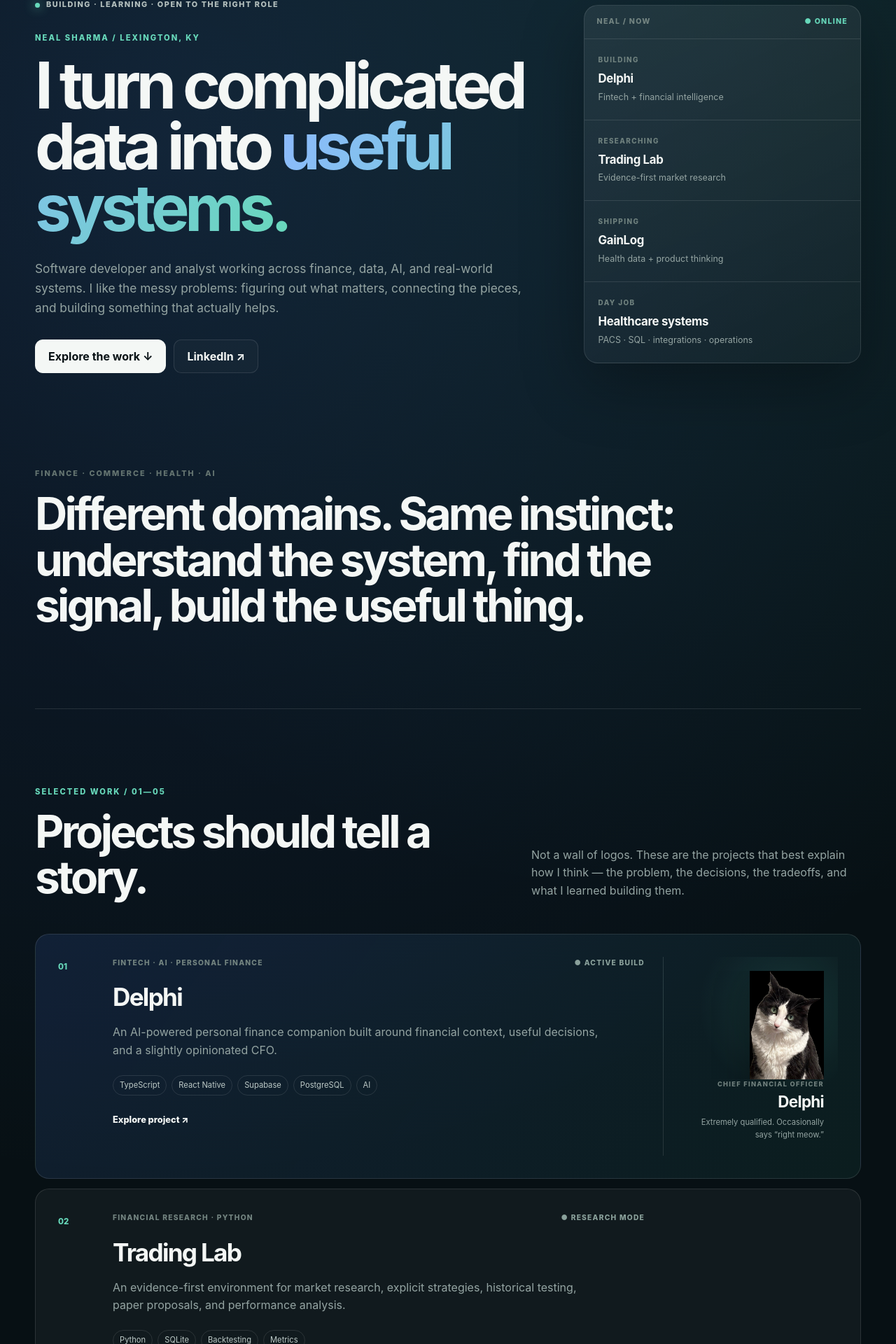
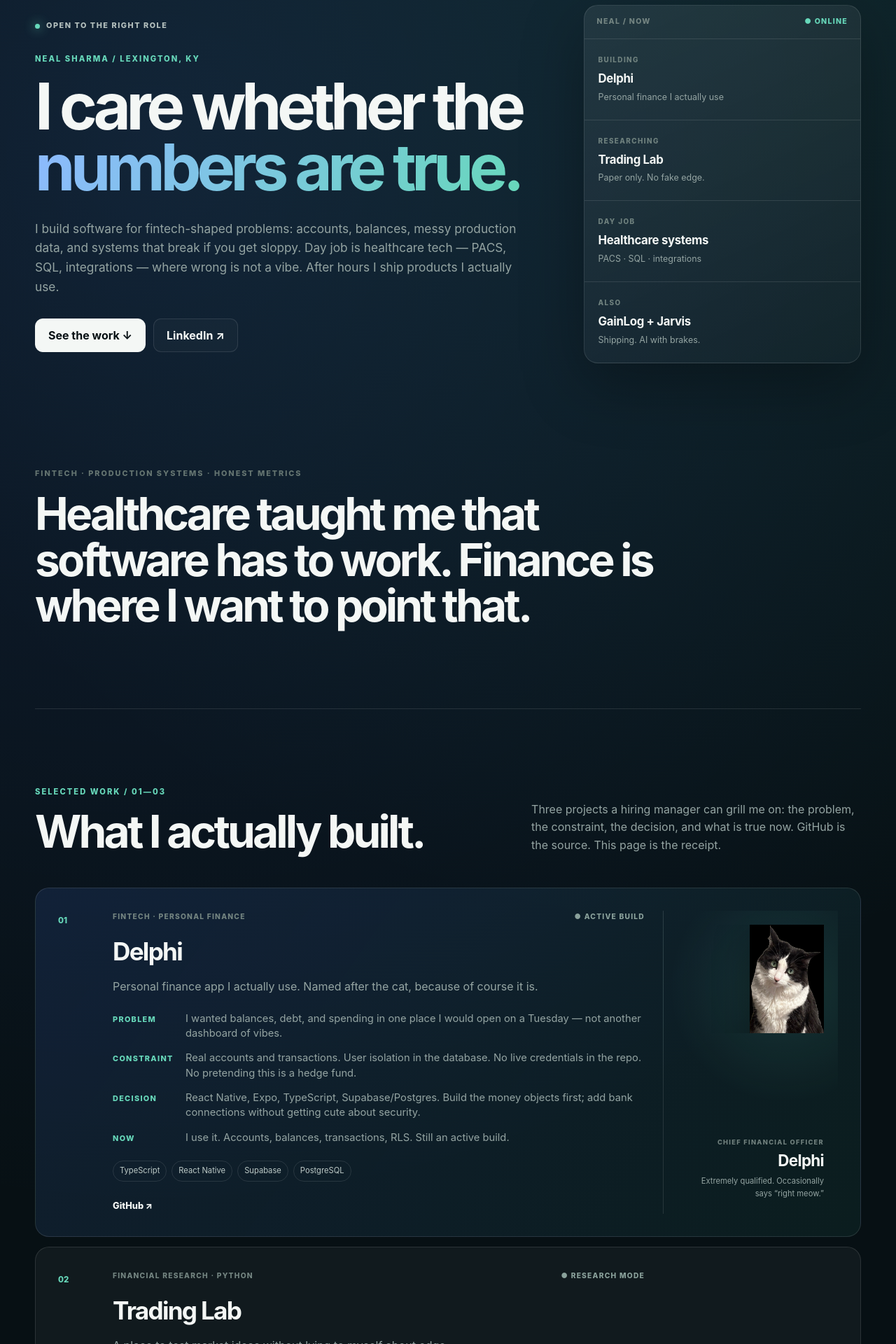
Before and after one commit to KumarG23/Neal-Portfolio, a Next.js app: page / in a window 1280 px wide. Shown: the part 203-2123 px from the top of the page at 70% size. Built offline with nearby package versions, Linux system fonts and the light colour scheme.

Commit message:
Rewrite homepage copy in Neal's voice
Keep the dark layout, cat CFO, and now-card. Replace slogan copy with
a fintech-builder through-line, four-line project receipts, and proof
instead of capability adjectives. Point Nepali Threads at the current repo.

```diff
--- a/app/layout.tsx
+++ b/app/layout.tsx
@@ -2,9 +2,9 @@ import type { Metadata } from "next";
 import "./globals.css";
 
 export const metadata: Metadata = {
-  title: "Neal Sharma | Software, Data & Finance",
+  title: "Neal Sharma | Fintech software",
   description:
-    "Portfolio of Neal Sharma — software engineering, data analysis, fintech, and financial analysis.",
+    "Neal Sharma — software for money and messy production systems. Lexington, KY. Open to the right fintech role.",
 };
 
 export default function RootLayout({ children }: Readonly<{ children: React.ReactNode }>) {
--- a/app/page.tsx
+++ b/app/page.tsx
@@ -1,36 +1,296 @@
 const projects = [
-  { number: "01", name: "Delphi", type: "FINTECH · AI · PERSONAL FINANCE", status: "ACTIVE BUILD", description: "An AI-powered personal finance companion built around financial context, useful decisions, and a slightly opinionated CFO.", tags: ["TypeScript", "React Native", "Supabase", "PostgreSQL", "AI"], href: "https://github.com/KumarG23/delphi", featured: true },
-  { number: "02", name: "Trading Lab", type: "FINANCIAL RESEARCH · PYTHON", status: "RESEARCH MODE", description: "An evidence-first environment for market research, explicit strategies, historical testing, paper proposals, and performance analysis.", tags: ["Python", "SQLite", "Backtesting", "Metrics"], href: "https://github.com/KumarG23/trading-lab" },
-  { number: "03", name: "Nepali Threads", type: "COMMERCE · FULL STACK", status: "PRE-LAUNCH", description: "A family-built commerce product for Nepali goods with a React storefront, Django backend, authentication, APIs, and Stripe payments. The product is built; the business launch is still in progress.", tags: ["React", "Django", "Python", "Stripe"], href: "https://github.com/KumarG23/nep-front" },
-  { number: "04", name: "GainLog", type: "HEALTH · MOBILE · DATA", status: "ACTIVE BUILD", description: "A mobile fitness and nutrition companion combining workouts, nutrition, goals, trends, reminders, and Android Health Connect data.", tags: ["React Native", "Expo", "TypeScript", "Health Connect"], href: "https://github.com/KumarG23/GainLog" },
-  { number: "05", name: "Jarvis Command", type: "AI · SYSTEMS · PRODUCT", status: "ITERATING", description: "A chat-first command center for persistent projects, tools, approvals, artifacts, and AI-assisted workflows.", tags: ["AI", "MCP", "Agents", "Integrations"], href: "https://github.com/KumarG23/jarvis-command" },
+  {
+    number: "01",
+    name: "Delphi",
+    type: "FINTECH · PERSONAL FINANCE",
+    status: "ACTIVE BUILD",
+    summary: "Personal finance app I actually use. Named after the cat, because of course it is.",
+    receipts: [
+      ["Problem", "I wanted balances, debt, and spending in one place I would open on a Tuesday — not another dashboard of vibes."],
+      ["Constraint", "Real accounts and transactions. User isolation in the database. No live credentials in the repo. No pretending this is a hedge fund."],
+      ["Decision", "React Native, Expo, TypeScript, Supabase/Postgres. Build the money objects first; add bank connections without getting cute about security."],
+      ["Now", "I use it. Accounts, balances, transactions, RLS. Still an active build."],
+    ],
+    tags: ["TypeScript", "React Native", "Supabase", "PostgreSQL"],
+    href: "https://github.com/KumarG23/delphi",
+    featured: true,
+  },
+  {
+    number: "02",
+    name: "Trading Lab",
+    type: "FINANCIAL RESEARCH · PYTHON",
+    status: "RESEARCH MODE",
+    summary: "A place to test market ideas without lying to myself about edge.",
+    receipts: [
+      ["Problem", "Backtests are easy to flatter. I wanted a lab that makes overconfidence expensive."],
+      ["Constraint", "Paper only. Research is not a portfolio. A tiny sample is not a strategy."],
+      ["Decision", "Explicit strategies, historical tests, deterministic metrics, journaling, and human approval gates before anything looks executable."],
+      ["Now", "Still paper. Still research mode. Still no edge claim."],
+    ],
+    tags: ["Python", "SQLite", "Backtesting", "Metrics"],
+    href: "https://github.com/KumarG23/trading-lab",
+  },
+  {
+    number: "03",
+    name: "Nepali Threads",
+    type: "COMMERCE · FULL STACK",
+    status: "PRE-LAUNCH",
+    summary: "Family storefront for Nepali goods. The product is built. The shop is not fully launched yet.",
+    receipts: [
+      ["Problem", "Family wanted to sell real products without duct-taping a spreadsheet to a checkout page."],
+      ["Constraint", "Accounts, inventory, Stripe, and a launch that is a business problem — not a coding one."],
+      ["Decision", "Full storefront with payments and order flow. Started as a React/Django capstone; the current product lives in the Nepali Threads repo."],
+      ["Now", "Pre-launch. Software is real. Store hours are not."],
+    ],
+    tags: ["Next.js", "TypeScript", "Stripe", "PostgreSQL"],
+    href: "https://github.com/KumarG23/nepali-threads",
+  },
 ];
 
-const lanes = [
-  ["01", "ENGINEERING", "Products, APIs, databases, integrations, and production-minded systems."],
-  ["02", "FINANCE + ANALYSIS", "Financial context, market research, metrics, modeling, and decision support."],
-  ["03", "DATA + SYSTEMS", "SQL, operational data, healthcare technology, troubleshooting, and automation."],
-  ["04", "AI", "Human-owned product decisions with AI-assisted implementation and reasoning."],
+const alsoShipping = [
+  {
+    name: "GainLog",
+    type: "HEALTH · MOBILE",
+    status: "ACTIVE BUILD",
+    summary: "Workouts, nutrition, trends, Health Connect. I use it. Off-target for a fintech search, still real.",
+    href: "https://github.com/KumarG23/GainLog",
+  },
+  {
+    name: "Jarvis Command",
+    type: "AI · SYSTEMS",
+    status: "ITERATING",
+    summary: "Chat-first command center with tools, artifacts, and approvals. I treat AI like production software, not a model with root.",
+    href: "https://github.com/KumarG23/jarvis-command",
+  },
+];
+
+const proofs = [
+  ["SQL in production", "Not course SQL. Queries against systems where a bad join is an operational problem."],
+  ["Integrations", "Vendors, APIs, and workflows that have to keep working after the demo."],
+  ["Identity and access", "Auth, roles, least privilege. Healthcare made this non-optional."],
+  ["Money as data", "Accounts, balances, transactions, isolation. If it does not reconcile, it is not done."],
+  ["Paper until proven", "Trading Lab stays research and paper. I will not claim an edge I did not earn."],
+  ["Real checkout", "Nepali Threads has Stripe, accounts, and inventory. Built. Not fully launched."],
+  ["AI with brakes", "Agents, tools, approvals. I do not give a model production and hope."],
+  ["Markets, not a costume", "Four years of charts, journals, and being wrong on the record. Not a CFA. Not a tourist."],
 ];
 
 export default function Home() {
-  return <main id="top">
-    <header className="nav shell"><a className="brand" href="#top">NS<span>.</span></a><nav aria-label="Primary navigation"><a href="#work">Work</a><a href="#capabilities">Capabilities</a><a href="#about">About</a><a href="https://github.com/KumarG23" target="_blank" rel="noreferrer">GitHub ↗</a><a href="https://www.linkedin.com/in/neal-sharma23" target="_blank" rel="noreferrer">LinkedIn ↗</a></nav></header>
+  return (
+    <main id="top">
+      <header className="nav shell">
+        <a className="brand" href="#top">
+          NS<span>.</span>
+        </a>
+        <nav aria-label="Primary navigation">
+          <a href="#work">Work</a>
+          <a href="#proof">Proof</a>
+          <a href="#about">About</a>
+          <a href="https://github.com/KumarG23" target="_blank" rel="noreferrer">
+            GitHub ↗
+          </a>
+          <a href="https://www.linkedin.com/in/neal-sharma23" target="_blank" rel="noreferrer">
+            LinkedIn ↗
+          </a>
+        </nav>
+      </header>
 
-    <section className="hero shell">
-      <div className="hero-copy"><div className="availability"><span/> BUILDING · LEARNING · OPEN TO THE RIGHT ROLE</div><p className="kicker">NEAL SHARMA / LEXINGTON, KY</p><h1>I turn complicated data into <span>useful systems.</span></h1><p className="lede">Software developer and analyst working across finance, data, AI, and real-world systems. I like the messy problems: figuring out what matters, connecting the pieces, and building something that actually helps.</p><div className="hero-actions"><a className="button primary" href="#work">Explore the work ↓</a><a className="button ghost" href="https://www.linkedin.com/in/neal-sharma23" target="_blank" rel="noreferrer">LinkedIn ↗</a></div></div>
-      <aside className="now-card"><div className="terminal-head"><span>NEAL / NOW</span><span>● ONLINE</span></div><div className="now-row"><span>BUILDING</span><strong>Delphi</strong><em>Fintech + financial intelligence</em></div><div className="now-row"><span>RESEARCHING</span><strong>Trading Lab</strong><em>Evidence-first market research</em></div><div className="now-row"><span>SHIPPING</span><strong>GainLog</strong><em>Health data + product thinking</em></div><div className="now-row"><span>DAY JOB</span><strong>Healthcare systems</strong><em>PACS · SQL · integrations · operations</em></div></aside>
-    </section>
+      <section className="hero shell">
+        <div className="hero-copy">
+          <div className="availability">
+            <span /> OPEN TO THE RIGHT ROLE
+          </div>
+          <p className="kicker">NEAL SHARMA / LEXINGTON, KY</p>
+          <h1>
+            I care whether the <span>numbers are true.</span>
+          </h1>
+          <p className="lede">
+            I build software for fintech-shaped problems: accounts, balances, messy production data, and systems that break if you get sloppy. Day job is healthcare tech — PACS, SQL, integrations — where wrong is not a vibe. After hours I ship products I actually use.
+          </p>
+          <div className="hero-actions">
+            <a className="button primary" href="#work">
+              See the work ↓
+            </a>
+            <a
+              className="button ghost"
+              href="https://www.linkedin.com/in/neal-sharma23"
+              target="_blank"
+              rel="noreferrer"
+            >
+              LinkedIn ↗
+            </a>
+          </div>
+        </div>
+        <aside className="now-card">
+          <div className="terminal-head">
+            <span>NEAL / NOW</span>
+            <span>● ONLINE</span>
+          </div>
+          <div className="now-row">
+            <span>BUILDING</span>
+            <strong>Delphi</strong>
+            <em>Personal finance I actually use</em>
+          </div>
+          <div className="now-row">
+            <span>RESEARCHING</span>
+            <strong>Trading Lab</strong>
+            <em>Paper only. No fake edge.</em>
+          </div>
+          <div className="now-row">
+            <span>DAY JOB</span>
+            <strong>Healthcare systems</strong>
+            <em>PACS · SQL · integrations</em>
+          </div>
+          <div className="now-row">
+            <span>ALSO</span>
+            <strong>GainLog + Jarvis</strong>
+            <em>Shipping. AI with brakes.</em>
+          </div>
+        </aside>
+      </section>
 
-    <section className="manifesto shell"><p>FINANCE · COMMERCE · HEALTH · AI</p><h2>Different domains. Same instinct: understand the system, find the signal, build the useful thing.</h2></section>
+      <section className="manifesto shell">
+        <p>FINTECH · PRODUCTION SYSTEMS · HONEST METRICS</p>
+        <h2>Healthcare taught me that software has to work. Finance is where I want to point that.</h2>
+      </section>
 
-    <section className="section shell" id="work"><div className="section-heading"><div><p className="kicker">SELECTED WORK / 01—05</p><h2>Projects should tell a story.</h2></div><p>Not a wall of logos. These are the projects that best explain how I think — the problem, the decisions, the tradeoffs, and what I learned building them.</p></div><div className="project-stack">{projects.map((project) => <article className={`story-card ${project.featured ? "featured-story" : ""}`} key={project.name}><div className="project-index">{project.number}</div><div className="project-main"><div className="project-meta"><span>{project.type}</span><span className="project-status">● {project.status}</span></div><h3>{project.name}</h3><p>{project.description}</p><div className="tags">{project.tags.map(tag => <span key={tag}>{tag}</span>)}</div><a className="project-link" href={project.href} target="_blank" rel="noreferrer">Explore project ↗</a></div>{project.featured && <div className="cfo-panel"><div className="cfo-photo"><img src="/images/delphi.jpg" alt="Delphi, the portfolio's Chief Financial Officer" /></div><div className="cfo-copy"><span>CHIEF FINANCIAL OFFICER</span><strong>Delphi</strong><p>Extremely qualified. Occasionally says “right meow.”</p></div></div>}</article>)}</div></section>
+      <section className="section shell" id="work">
+        <div className="section-heading">
+          <div>
+            <p className="kicker">SELECTED WORK / 01—03</p>
+            <h2>What I actually built.</h2>
+          </div>
+          <p>
+            Three projects a hiring manager can grill me on: the problem, the constraint, the decision, and what is true now. GitHub is the source. This page is the receipt.
+          </p>
+        </div>
+        <div className="project-stack">
+          {projects.map((project) => (
+            <article className={`story-card ${project.featured ? "featured-story" : ""}`} key={project.name}>
+              <div className="project-index">{project.number}</div>
+              <div className="project-main">
+                <div className="project-meta">
+                  <span>{project.type}</span>
+                  <span className="project-status">● {project.status}</span>
+                </div>
+                <h3>{project.name}</h3>
+                <p>{project.summary}</p>
+                <ul className="receipt-list">
+                  {project.receipts.map(([label, text]) => (
+                    <li key={label}>
+                      <strong>{label}</strong>
+                      <span>{text}</span>
+                    </li>
+                  ))}
+                </ul>
+                <div className="tags">
+                  {project.tags.map((tag) => (
+                    <span key={tag}>{tag}</span>
+                  ))}
+                </div>
+                <a className="project-link" href={project.href} target="_blank" rel="noreferrer">
+                  GitHub ↗
+                </a>
+              </div>
+              {project.featured && (
+                <div className="cfo-panel">
+                  <div className="cfo-photo">
+                    <img src="/images/delphi.jpg" alt="Delphi, the portfolio's Chief Financial Officer" />
+                  </div>
+                  <div className="cfo-copy">
+                    <span>CHIEF FINANCIAL OFFICER</span>
+                    <strong>Delphi</strong>
+                    <p>Extremely qualified. Occasionally says “right meow.”</p>
+                  </div>
+                </div>
+              )}
+            </article>
+          ))}
+        </div>
+        <div className="also-grid">
+          {alsoShipping.map((item) => (
+            <article className="also-card" key={item.name}>
+              <div className="project-meta">
+                <span>{item.type}</span>
+                <span className="project-status">● {item.status}</span>
+              </div>
+              <h3>{item.name}</h3>
+              <p>{item.summary}</p>
+              <a className="project-link" href={item.href} target="_blank" rel="noreferrer">
+                GitHub ↗
+              </a>
+            </article>
+          ))}
+        </div>
+      </section>
 
-    <section className="section shell" id="capabilities"><div className="section-heading"><div><p className="kicker">HOW I WORK</p><h2>Technical depth, analytical thinking.</h2></div><p>Fintech engineering and financial analysis are different roles, but they reward many of the same strengths: systems thinking, data fluency, and clear judgment.</p></div><div className="lane-grid">{lanes.map(([num,title,text]) => <article key={title}><span>{num}</span><h3>{title}</h3><p>{text}</p></article>)}</div></section>
+      <section className="section shell" id="proof">
+        <div className="section-heading">
+          <div>
+            <p className="kicker">PROOF, NOT ADJECTIVES</p>
+            <h2>Things I can defend on a call.</h2>
+          </div>
+          <p>
+            I am aiming at AI-assisted software and product engineering in fintech. Analysis is how I think. It is not a second identity.
+          </p>
+        </div>
+        <div className="lane-grid proof-grid">
+          {proofs.map(([title, text], index) => (
+            <article key={title}>
+              <span>{String(index + 1).padStart(2, "0")}</span>
+              <h3>{title}</h3>
+              <p>{text}</p>
+            </article>
+          ))}
+        </div>
+      </section>
 
-    <section className="section shell about" id="about"><div><p className="kicker">ABOUT / THE THROUGH-LINE</p><h2>I started where software has to work.</h2></div><div className="about-copy"><div className="portrait-wrap"><img src="/images/neal.jpg" alt="Neal Sharma" /></div><p>My background is healthcare technology: PACS, databases, integrations, infrastructure, and production systems where accuracy and reliability aren’t abstract engineering goals.</p><p>That work pulled me deeper into SQL, development, automation, and systems thinking. Now I’m applying the same mindset to products of my own — from personal finance and trading research to fitness data and AI-native tools.</p><blockquote>“I’m happiest somewhere between ‘why is this happening?’ and ‘I built something that fixes it.’”</blockquote><p className="human-note">Away from the terminal: finance, sports, lifting, and an unreasonable amount of cat involvement in product naming.</p></div></section>
+      <section className="section shell about" id="about">
+        <div>
+          <p className="kicker">ABOUT</p>
+          <h2>I started where software has to work.</h2>
+        </div>
+        <div className="about-copy">
+          <div className="portrait-wrap">
+            <img src="/images/neal.jpg" alt="Neal Sharma" />
+          </div>
+          <p>
+            Day job is healthcare technology: PACS, databases, integrations, infrastructure. Accuracy is not a slogan there. Wrong data breaks operations.
+          </p>
+          <p>
+            That work made me a SQL-and-systems person. I also did a 500-hour full-time software program, and I spent four years looking at markets the unglamorous way — journals, risk, and being wrong on the record to myself.
+          </p>
+          <p>
+            Now I point the same instincts at products of my own. Delphi is the flagship. Trading Lab is where I refuse to invent an edge. I still lift, still follow markets, and still let the cat name things.
+          </p>
+          <p className="human-note">Lexington, KY. Family, lifting, finance, and an unreasonable amount of cat involvement in product naming.</p>
+        </div>
+      </section>
 
-    <section className="cta shell"><p className="kicker">NEAL SHARMA / 2026</p><h2>Let’s build something useful.</h2><p>I’m exploring opportunities where software, finance, data, or AI overlap — especially roles where being comfortable across disciplines is an advantage.</p><div className="hero-actions centered"><a className="button primary" href="https://www.linkedin.com/in/neal-sharma23" target="_blank" rel="noreferrer">Connect on LinkedIn ↗</a><a className="button ghost" href="https://github.com/KumarG23" target="_blank" rel="noreferrer">GitHub ↗</a></div></section>
-    <footer className="footer shell"><span>© 2026 Neal Sharma</span><span>neal.sharma-house.com · Built with Next.js</span></footer>
-  </main>;
+      <section className="cta shell">
+        <p className="kicker">NEAL SHARMA / 2026</p>
+        <h2>Fintech software. Remote or hybrid. The right role, not any role.</h2>
+        <p>
+          If you need someone who can build, read a ledger, and not decorate a metric — LinkedIn is the fastest way to reach me.
+        </p>
+        <div className="hero-actions centered">
+          <a
+            className="button primary"
+            href="https://www.linkedin.com/in/neal-sharma23"
+            target="_blank"
+            rel="noreferrer"
+          >
+            Connect on LinkedIn ↗
+          </a>
+          <a className="button ghost" href="https://github.com/KumarG23" target="_blank" rel="noreferrer">
+            GitHub ↗
+          </a>
+        </div>
+      </section>
+      <footer className="footer shell">
+        <span>© 2026 Neal Sharma</span>
+        <span>neal.sharma-house.com · Built with Next.js</span>
+      </footer>
+    </main>
+  );
 }
```
Also changed, not shown: tsconfig.json (+23 -4 lines), app/globals.css, next-env.d.ts (added), 2 other files (tests, documents, lock files or other folders).
